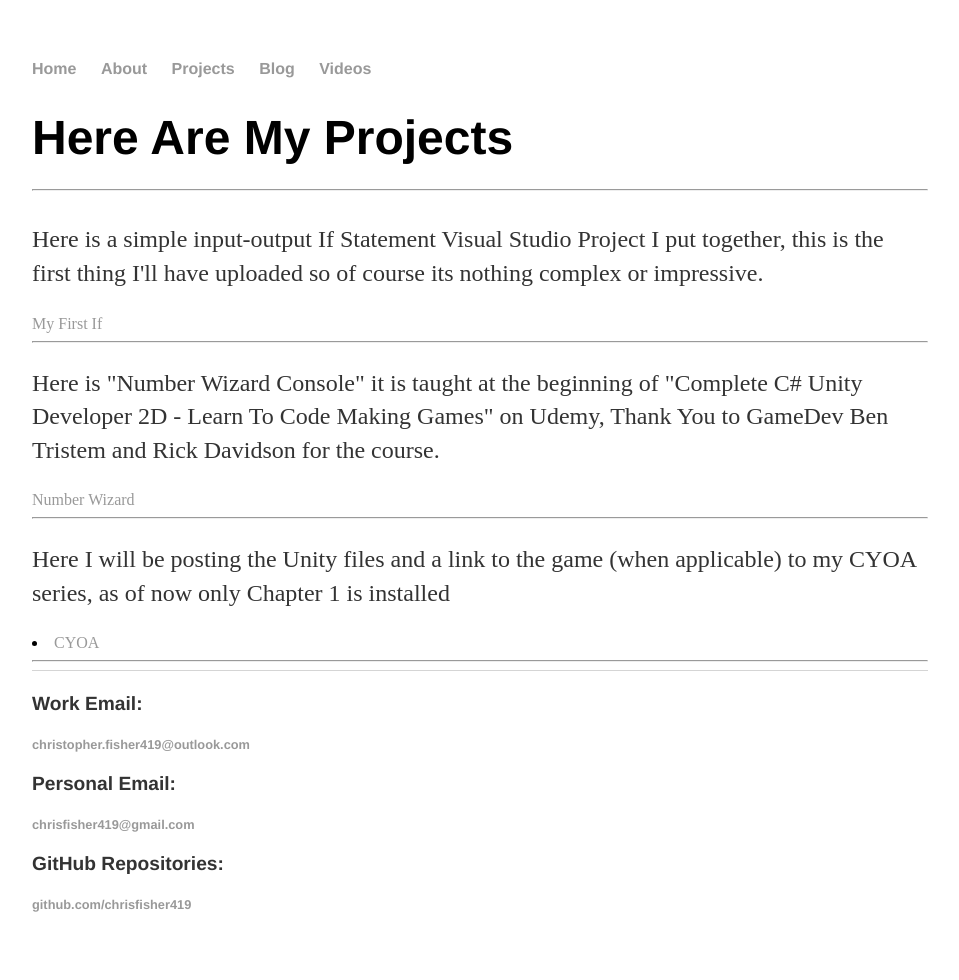
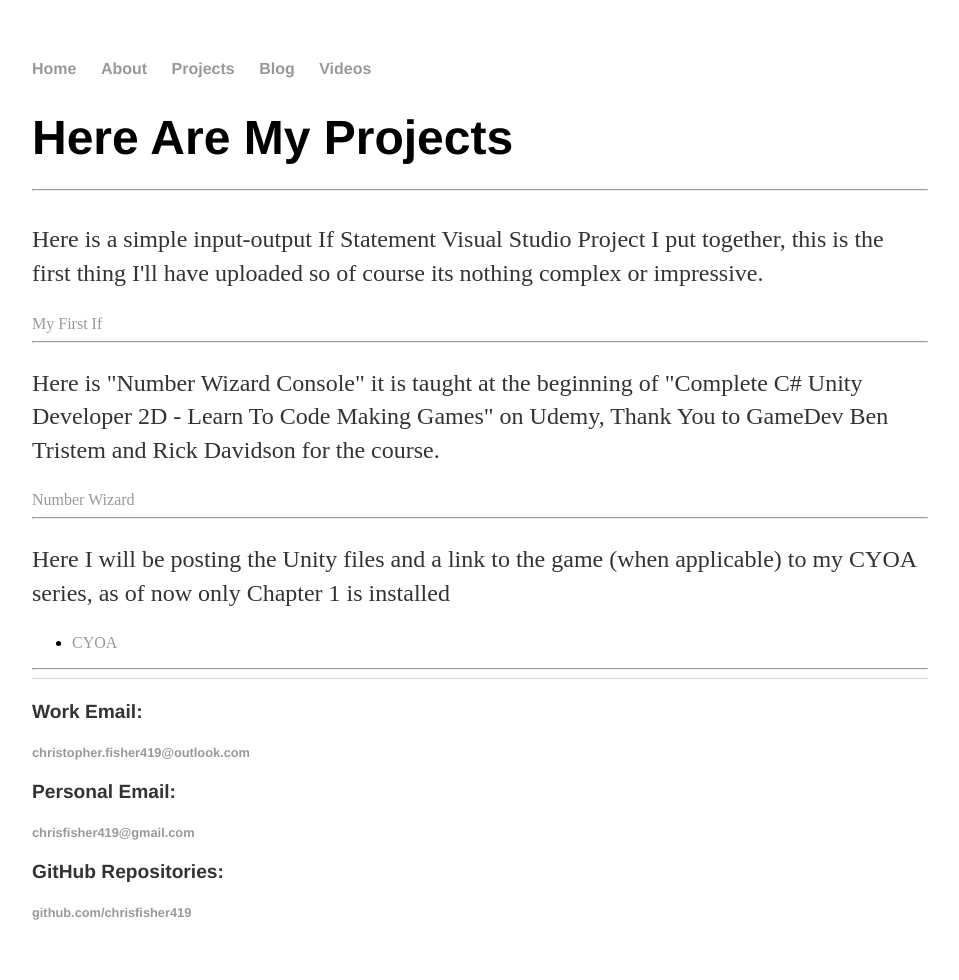
Before and after one commit to chrisfisher419/chrisfisher419.github.io, a Jekyll site: the page built from projects/index.html, in a window 1280 px wide. Shown: the whole page, without its empty margins (160-1119 px from the left). Built offline with Jekyll 4.4.1, drawn with Linux system fonts in a browser that asks for light colours.

```diff
--- a/projects/index.html
+++ b/projects/index.html
@@ -8,5 +8,5 @@ title: Projects
 <a href="https://github.com/chrisfisher419/MyFirstIfStatement.git/">My First If</a><hr />
 <p> Here is "Number Wizard Console" it is taught at the beginning of "Complete C# Unity Developer 2D - Learn To Code Making Games" on Udemy, Thank You to GameDev Ben Tristem and Rick Davidson for the course.</p>
 <a href= "https://github.com/chrisfisher419/NumberWizard.git">Number Wizard</a><hr />
-<p> Here I will be posting the Unity files and a link to the game (when applicable) to my CYOA series, as of now only Chapter 1 is installed </p><li><a href="chrisfisher419.github.io/CYOA/">CYOA</a></li><hr />
+<p> Here I will be posting the Unity files and a link to the game (when applicable) to my CYOA series, as of now only Chapter 1 is installed </p><ul><li><a href="chrisfisher419.github.io/CYOA/">CYOA</a></li></ul><hr />
 </div><!-- /.blurb -->
```
